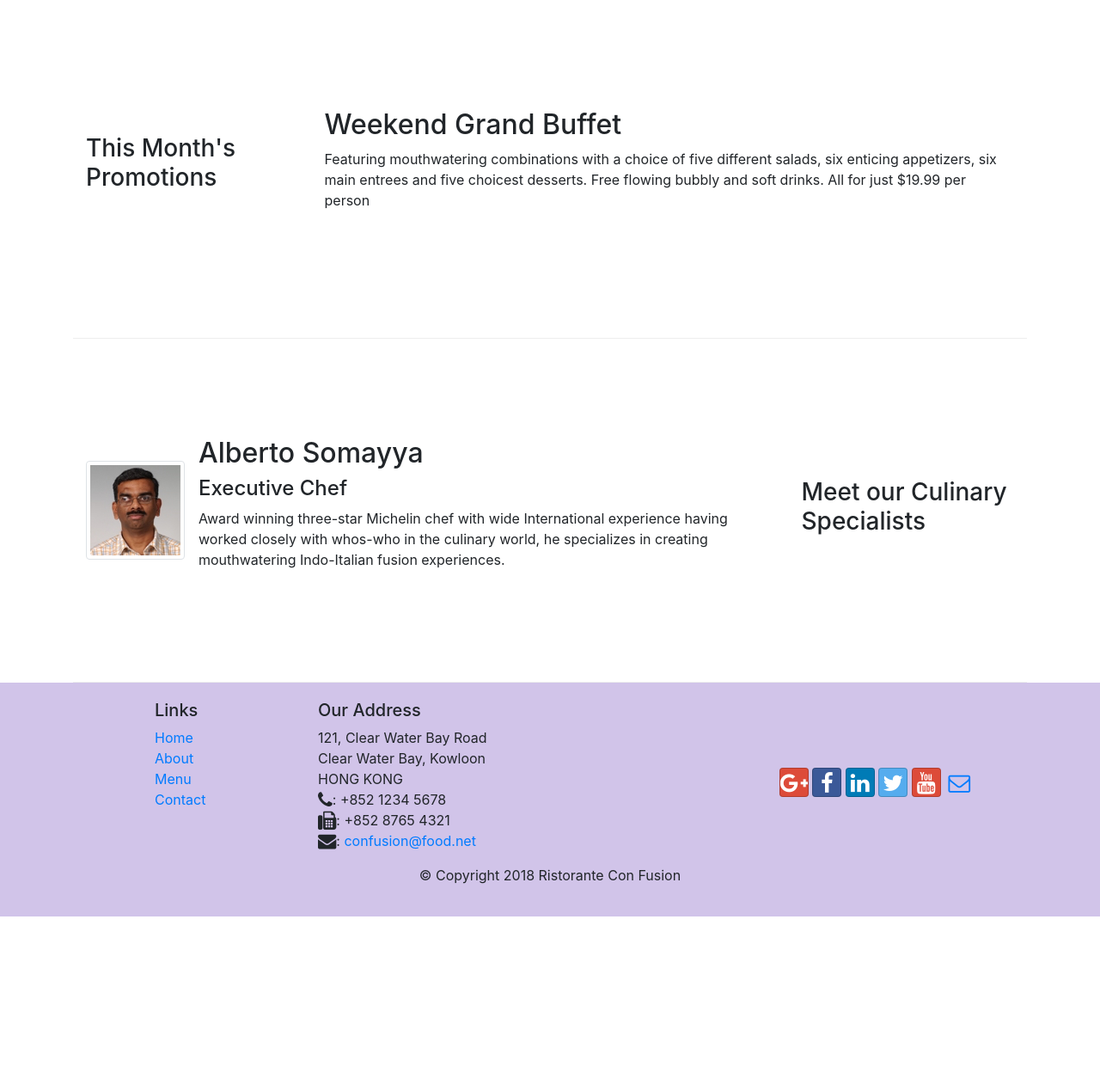
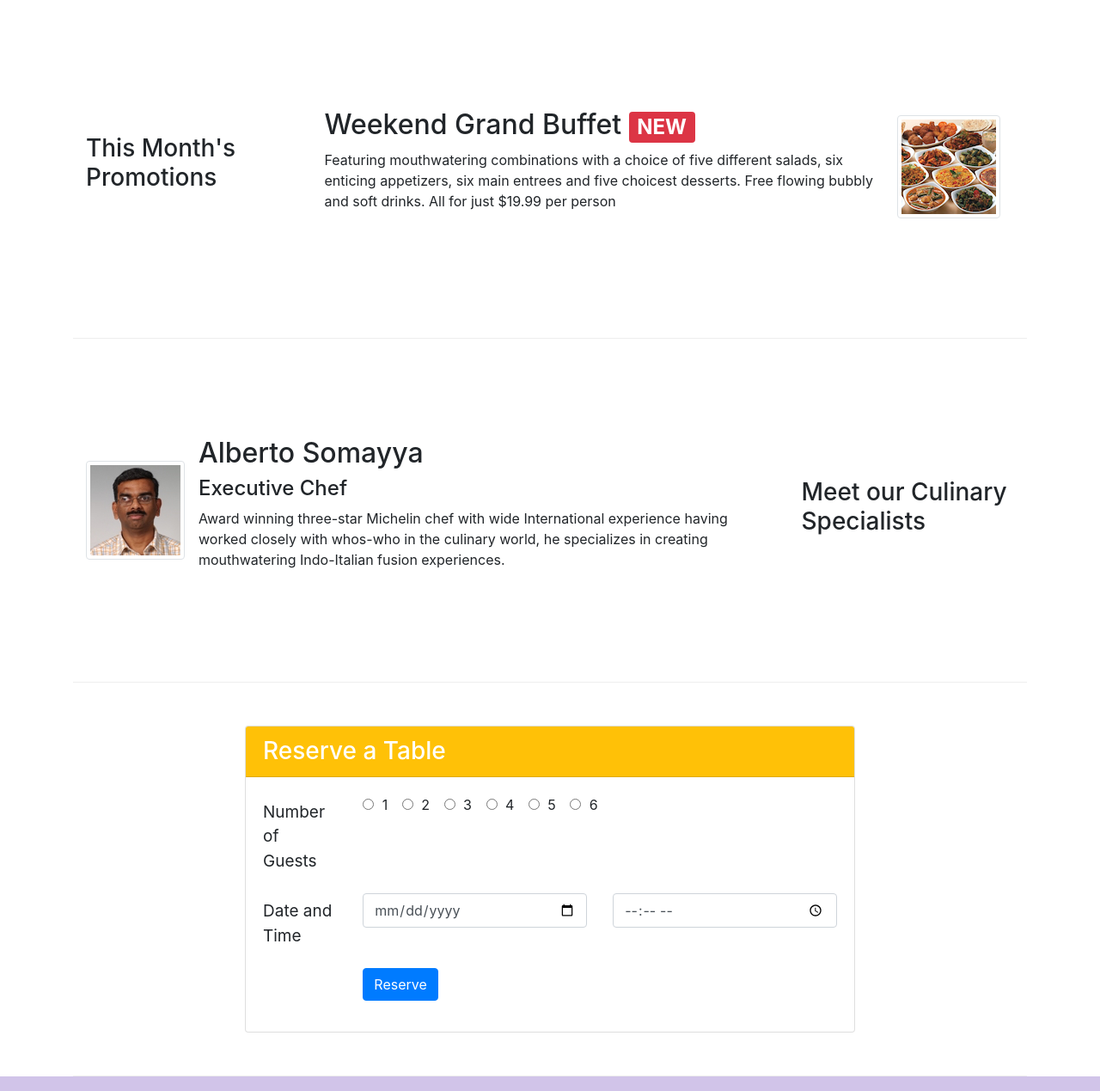
Before and after one commit to abhijaygh/coursera-bootstrap-4, a website: page index.html in a window 1280 px wide. Shown: the part 740-2009 px from the top of the page at 86% size. Before the commit the page ends 1806 px from the top, so only its background shows below. Drawn offline with nearby package versions, Linux system fonts and the light colour scheme.

Commit message:
Assignment-2

```diff
--- a/css/styles.css
+++ b/css/styles.css
@@ -37,3 +37,8 @@
 .navbar-dark {
      background-color: #512DA8;
 }
+
+
+#guestcount{
+	font-size: 19px;
+}
--- a/index.html
+++ b/index.html
@@ -35,13 +35,16 @@
     </nav>
     <header class="jumbotron">
         <div class="container">
-            <div class="row row-header">
+            <div class="row row-header justify-content-center">
                 <div class="col-12 col-sm-6">
                     <h1>Ristorante con Fusion</h1>
                     <p>We take inspiration from the World's best cuisines, and create a unique fusion experience. Our lipsmacking creations will tickle your culinary senses!</p>
                 </div>
-                 <div class="col-12 col-sm align-self-center">
+                 <div class="col-12 col-sm-3">
                     <img src="img/logo.png" class="img-fluid">
+                </div>
+                <div class="col-12 col-sm">
+                    <a href="#reserveform" class="btn btn-warning btn-lg mt-5 active" role="button" id="reservebutton" aria-pressed="true">Reserve Table</a>
                 </div>
             </div>
         </div>
@@ -69,12 +72,19 @@
 
 
         <div class="row row-content align-items-center">
-            <div class="col-12 col-sm-4 col-md-3">
+            <div class="col-12 col-sm-4 order-sm-first col-md-3">
                 <h3>This Month's Promotions</h3>
             </div>
-            <div class="col col-sm col-md">
-                <h2>Weekend Grand Buffet</h2>
-                <p>Featuring mouthwatering combinations with a choice of five different salads, six enticing appetizers, six main entrees and five choicest desserts. Free flowing bubbly and soft drinks. All for just $19.99 per person </p>
+            <div class="col col-sm order-sm-last col-md">
+                <div class="media">
+                    <div class="media-body">
+                        <h2>Weekend Grand Buffet <span class="badge badge-danger">NEW</span></h2>
+                        <p>Featuring mouthwatering combinations with a choice of five different salads, six enticing appetizers, six main entrees and five choicest desserts. Free flowing bubbly and soft drinks. All for just $19.99 per person </p>
+                    </div>
+                    <img class="d-flex mr-3 img-thumbnail align-self-center"
+                            src="img/buffet.png" alt="Buffet">
+                </div>
+
             </div>
         </div>
 
@@ -94,6 +104,67 @@
                             whos-who in the culinary world, he specializes in
                             creating mouthwatering Indo-Italian fusion experiences.
                             </p>
+                    </div>
+                </div>
+            </div>
+        </div>
+
+        <div class="row row-content align-items-center" id="reserveform">
+            <div class="col-12 col-sm-8 offset-sm-2 justify-content-center">
+                <div class="card">
+                    <h3 class="card-header bg-warning text-white" >Reserve a Table</h3>
+                    <div class="card-body">
+                        <form>
+                            <div class="form-group row">
+                                <label for="guestcount" class="col-md-2 col-form-label" id="guestcount">Number of Guests</label>
+                                <div class="col-md-10">
+                                    <div class="form-check form-check-inline">
+                                        <label class="form-check-label">
+                                            <input class="form-check-input" type="radio" name="inlineRadioOptions" id="inlineRadio1" value="1"> 1
+                                        </label>
+                                    </div>
+                                    <div class="form-check form-check-inline">
+                                        <label class="form-check-label">
+                                            <input class="form-check-input" type="radio" name="inlineRadioOptions" id="inlineRadio2" value="2"> 2
+                                        </label>
+                                    </div>
+                                    <div class="form-check form-check-inline">
+                                        <label class="form-check-label">
+                                            <input class="form-check-input" type="radio" name="inlineRadioOptions" id="inlineRadio3" value="3"> 3
+                                        </label>
+                                    </div>
+                                    <div class="form-check form-check-inline">
+                                        <label class="form-check-label">
+                                            <input class="form-check-input" type="radio" name="inlineRadioOptions" id="inlineRadio4" value="4"> 4
+                                        </label>
+                                    </div>
+                                    <div class="form-check form-check-inline">
+                                        <label class="form-check-label">
+                                            <input class="form-check-input" type="radio" name="inlineRadioOptions" id="inlineRadio5" value="5"> 5
+                                        </label>
+                                    </div>
+                                    <div class="form-check form-check-inline">
+                                        <label class="form-check-label">
+                                            <input class="form-check-input" type="radio" name="inlineRadioOptions" id="inlineRadio6" value="6"> 6
+                                        </label>
+                                    </div>
+                                </div>
+                            </div>
+                            <div class="form-group row">
+                                <label for="datetime" class="col-md-2 col-form-label" id="guestcount">Date and Time</label>
+                                <div class="col-md-5">
+                                    <input class="form-control" type="date" name="/Date" id="example-date-input">
+                                </div>
+                                <div class="col-md-5">
+                                    <input class="form-control" type="time" name="/Date" id="example-time-input">
+                                </div>
+                            </div>
+                            <div class="form-group row">
+                                <div class="offset-md-2 col-md-10">
+                                    <button type="submit" class="btn btn-primary">Reserve</button>
+                                </div>
+                            </div>
+                        </form>
                     </div>
                 </div>
             </div>
```
